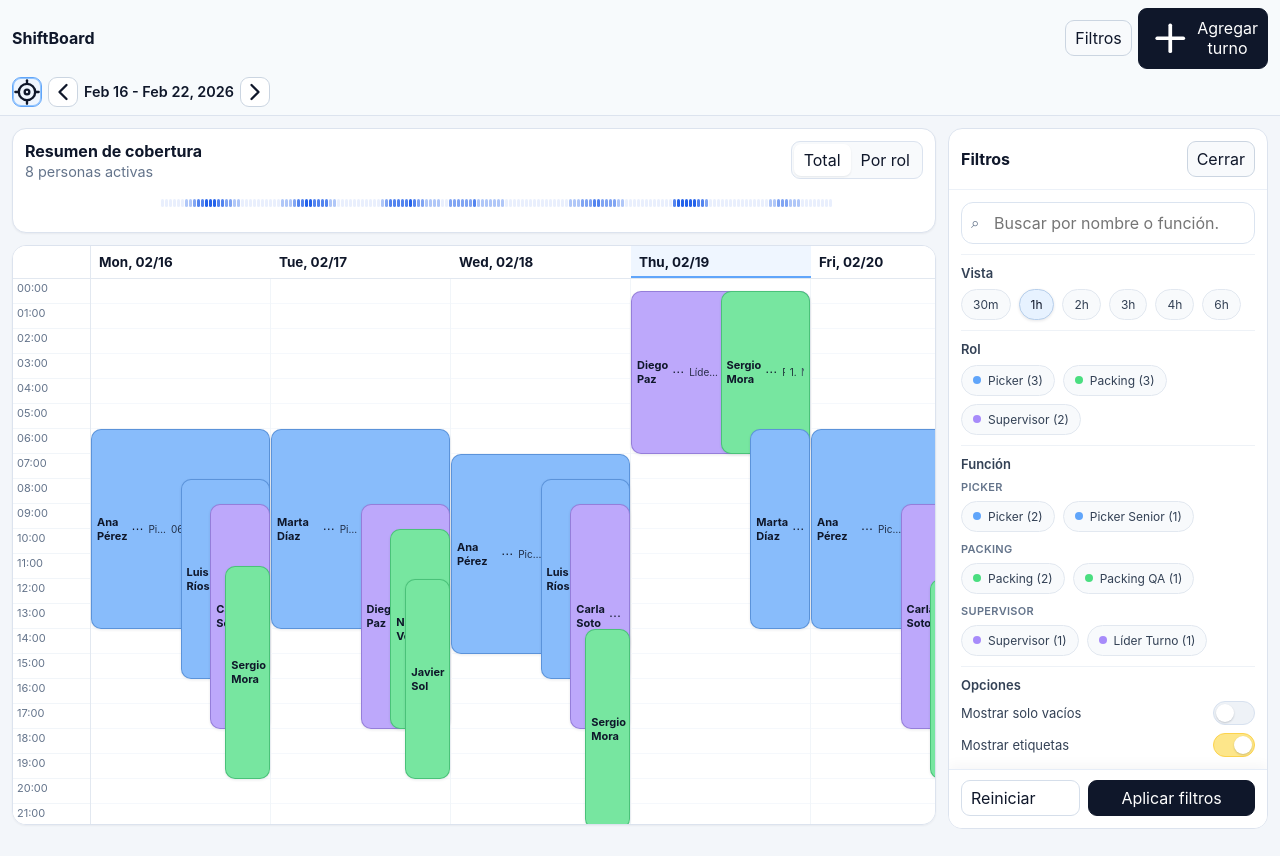
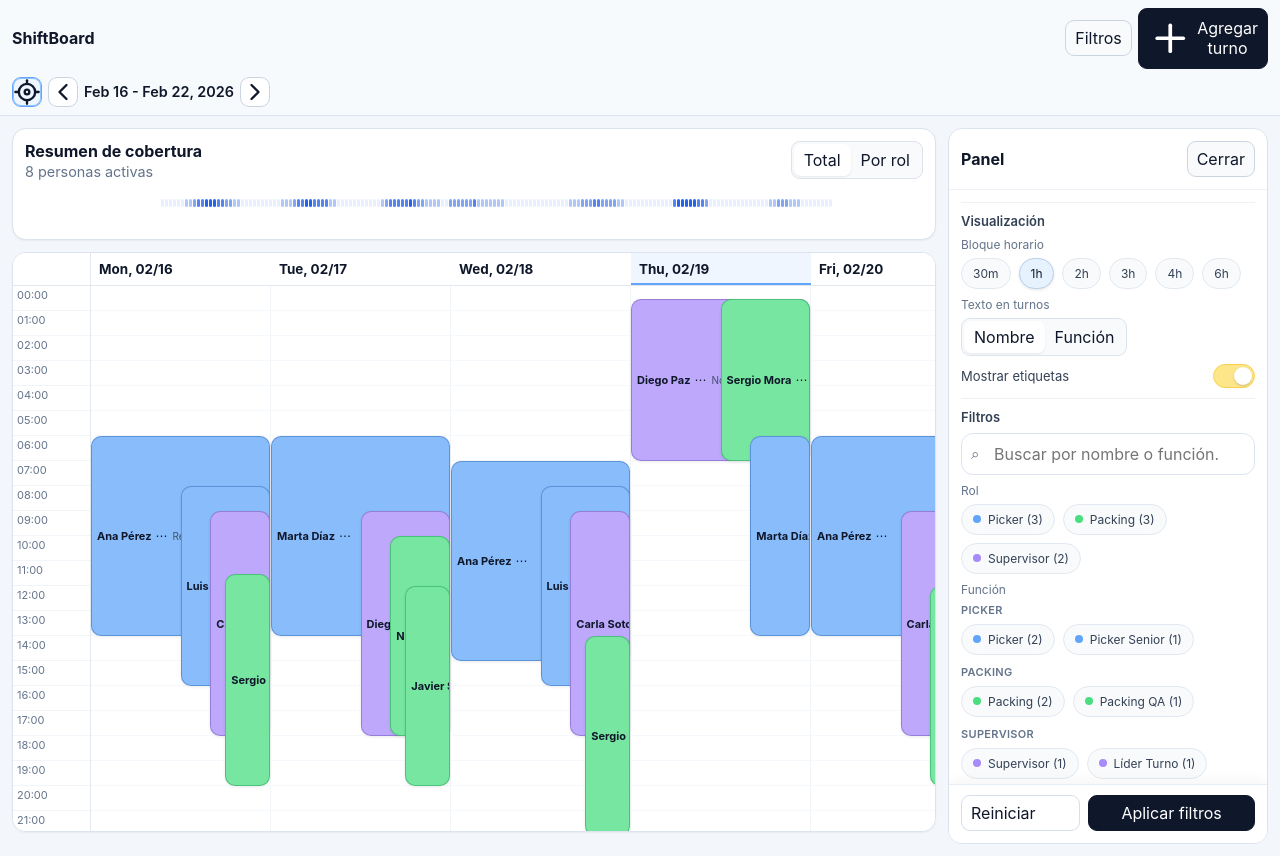
Before and after one commit to cabp393/chrono-ops, a React (Vite) app: page / in a window 1280 px wide. Built offline with nearby package versions, Linux system fonts and the light colour scheme.

Commit message:
Refactor filters panel and shift label display modes

```diff
--- a/src/App.tsx
+++ b/src/App.tsx
@@ -7,19 +7,26 @@ import { WeekGrid } from './components/WeekGrid';
 import { calculateCoverage } from './lib/coverageCalc';
 import { addDays, formatWeekRange, startOfWeekMonday } from './lib/dateUtils';
 import { buildFunctionMap, buildPersonMap, buildRoleMap, getShiftRole } from './lib/relations';
-import { loadData, loadTimeScalePreference, saveData, saveTimeScalePreference } from './lib/storage';
-import type { AppliedFilters, Shift, TimeScale } from './types';
+import {
+  loadData,
+  loadShiftLabelModePreference,
+  loadTimeScalePreference,
+  saveData,
+  saveShiftLabelModePreference,
+  saveTimeScalePreference
+} from './lib/storage';
+import type { AppliedFilters, Shift, ShiftLabelMode, TimeScale } from './types';
 
 const todayWeekStart = startOfWeekMonday(new Date());
-const EMPTY_FILTERS: AppliedFilters = { searchText: '', roleIds: [], functionIds: [] };
+const EMPTY_FILTERS: AppliedFilters = { searchText: '', roleIds: [], functionIds: [], onlyGaps: false };
 
 function App() {
   const [weekStart, setWeekStart] = useState(todayWeekStart);
   const [data, setData] = useState(() => loadData(todayWeekStart));
   const [scale, setScale] = useState<TimeScale>(() => loadTimeScalePreference());
   const [filters, setFilters] = useState<AppliedFilters>(EMPTY_FILTERS);
-  const [onlyGaps, setOnlyGaps] = useState(false);
   const [showLabels, setShowLabels] = useState(true);
+  const [shiftLabelMode, setShiftLabelMode] = useState<ShiftLabelMode>(() => loadShiftLabelModePreference());
   const [modalOpen, setModalOpen] = useState(false);
   const [editing, setEditing] = useState<Shift | null>(null);
   const [focusBlock, setFocusBlock] = useState<{ dayIndex: number; blockIndex: number } | null>(null);
@@ -111,9 +118,10 @@ function App() {
             coverageTotals={coverageTotals}
             onShiftClick={(shift) => { setEditing(shift); setModalOpen(true); }}
             onDuplicateShift={(shift) => duplicateShift(shift, 1)}
-            onlyGaps={onlyGaps}
+            onlyGaps={filters.onlyGaps}
             focusBlock={focusBlock}
             showLabels={showLabels}
+            shiftLabelMode={shiftLabelMode}
           />
         </section>
 
@@ -123,14 +131,17 @@ function App() {
           people={data.people}
           appliedFilters={filters}
           showLabels={showLabels}
-          onlyGaps={onlyGaps}
           scale={scale}
           open={filtersOpen}
           onClose={() => setFiltersOpen(false)}
           onApplyFilters={setFilters}
           onResetFilters={() => setFilters(EMPTY_FILTERS)}
           onToggleLabels={setShowLabels}
-          onToggleGaps={setOnlyGaps}
+          shiftLabelMode={shiftLabelMode}
+          onShiftLabelModeChange={(mode) => {
+            setShiftLabelMode(mode);
+            saveShiftLabelModePreference(mode);
+          }}
           onScaleChange={(nextScale) => {
             setScale(nextScale);
             saveTimeScalePreference(nextScale);
--- a/src/components/DayColumn.tsx
+++ b/src/components/DayColumn.tsx
@@ -1,5 +1,5 @@
 import { useMemo } from 'react';
-import type { Function, Person, Role, Shift, TimeScale } from '../types';
+import type { Function, Person, Role, Shift, ShiftLabelMode, TimeScale } from '../types';
 import { ShiftItem } from './ShiftItem';
 
 type Props = {
@@ -14,6 +14,7 @@ type Props = {
   onlyGaps: boolean;
   focusBlockIndex: number | null;
   showLabels: boolean;
+  shiftLabelMode: ShiftLabelMode;
   onShiftClick: (shift: Shift) => void;
   onDuplicateShift: (shift: Shift) => void;
 };
@@ -29,6 +30,7 @@ export const DayColumn = ({
   onlyGaps,
   focusBlockIndex,
   showLabels,
+  shiftLabelMode,
   onShiftClick,
   onDuplicateShift
 }: Props) => {
@@ -87,6 +89,7 @@ export const DayColumn = ({
             onClick={onShiftClick}
             onDuplicate={onDuplicateShift}
             showLabel={showLabels}
+            shiftLabelMode={shiftLabelMode}
             style={{ top, height, width, left }}
           />
         );
--- a/src/components/FiltersPanel.tsx
+++ b/src/components/FiltersPanel.tsx
@@ -1,6 +1,6 @@
 import { useEffect, useMemo, useState } from 'react';
 import { TIME_SCALE_OPTIONS, scaleLabel } from '../lib/timeScale';
-import type { AppliedFilters, Function, Person, Role, TimeScale } from '../types';
+import type { AppliedFilters, Function, Person, Role, ShiftLabelMode, TimeScale } from '../types';
 import { FilterFooter } from './filters/FilterFooter';
 import { FilterPill } from './filters/FilterPill';
 import { FilterSection } from './filters/FilterSection';
@@ -12,14 +12,14 @@ type Props = {
   people: Person[];
   appliedFilters: AppliedFilters;
   showLabels: boolean;
-  onlyGaps: boolean;
   scale: TimeScale;
+  shiftLabelMode: ShiftLabelMode;
   open: boolean;
   onClose: () => void;
   onApplyFilters: (filters: AppliedFilters) => void;
   onResetFilters: () => void;
   onToggleLabels: (value: boolean) => void;
-  onToggleGaps: (value: boolean) => void;
+  onShiftLabelModeChange: (mode: ShiftLabelMode) => void;
   onScaleChange: (value: TimeScale) => void;
 };
 
@@ -31,14 +31,14 @@ export const FiltersPanel = ({
   people,
   appliedFilters,
   showLabels,
-  onlyGaps,
   scale,
+  shiftLabelMode,
   open,
   onClose,
   onApplyFilters,
   onResetFilters,
   onToggleLabels,
-  onToggleGaps,
+  onShiftLabelModeChange,
   onScaleChange
 }: Props) => {
   const [draft, setDraft] = useState<AppliedFilters>(appliedFilters);
@@ -117,7 +117,7 @@ export const FiltersPanel = ({
   return (
     <aside className={`filters-panel ${open ? 'open' : ''}`}>
       <div className="filters-head">
-        <h3>Filtros</h3>
+        <h3>Panel</h3>
         <div className="filters-head-actions">
           {hasUnsavedChanges && <span className="pending-badge">Cambios sin aplicar</span>}
           <button type="button" className="ghost" onClick={handleClose}>Cerrar</button>
@@ -125,13 +125,9 @@ export const FiltersPanel = ({
       </div>
 
       <div className="filters-scroll">
-        <SearchInput
-          value={draft.searchText}
-          onChange={(value) => setDraft((prev) => ({ ...prev, searchText: value }))}
-          onClear={() => setDraft((prev) => ({ ...prev, searchText: '' }))}
-        />
-
-        <FilterSection title="Vista">
+        <FilterSection title="Visualización">
+          <div className="sub-control">
+            <p>Bloque horario</p>
             <div className="pill-grid">
               {TIME_SCALE_OPTIONS.map((option) => (
                 <button
@@ -144,9 +140,50 @@ export const FiltersPanel = ({
                 </button>
               ))}
             </div>
+          </div>
+
+          <div className="sub-control">
+            <p>Texto en turnos</p>
+            <div className="segmented shift-label-segmented">
+              <button
+                type="button"
+                className={shiftLabelMode === 'person' ? 'active' : ''}
+                onClick={() => onShiftLabelModeChange('person')}
+              >
+                Nombre
+              </button>
+              <button
+                type="button"
+                className={shiftLabelMode === 'function' ? 'active' : ''}
+                onClick={() => onShiftLabelModeChange('function')}
+              >
+                Función
+              </button>
+            </div>
+          </div>
+
+          <label className="switch-row">
+            <span>Mostrar etiquetas</span>
+            <button
+              type="button"
+              className={`switch ${showLabels ? 'on' : ''}`}
+              aria-pressed={showLabels}
+              onClick={() => onToggleLabels(!showLabels)}
+            >
+              <span className="switch-thumb" />
+            </button>
+          </label>
         </FilterSection>
 
-        <FilterSection title="Rol">
+        <FilterSection title="Filtros">
+          <SearchInput
+            value={draft.searchText}
+            onChange={(value) => setDraft((prev) => ({ ...prev, searchText: value }))}
+            onClear={() => setDraft((prev) => ({ ...prev, searchText: '' }))}
+          />
+
+          <div className="sub-control">
+            <p>Rol</p>
             <div className="pill-grid">
               {roles.map((role) => (
                 <FilterPill
@@ -159,9 +196,10 @@ export const FiltersPanel = ({
                 />
               ))}
             </div>
-        </FilterSection>
+          </div>
 
-        <FilterSection title="Función">
+          <div className="sub-control">
+            <p>Función</p>
             <div className="function-groups">
               {visibleRoleIds.map((roleId) => {
                 const role = roles.find((item) => item.id === roleId);
@@ -186,28 +224,15 @@ export const FiltersPanel = ({
                 );
               })}
             </div>
-        </FilterSection>
+          </div>
 
-        <FilterSection title="Opciones">
           <label className="switch-row">
             <span>Mostrar solo vacíos</span>
             <button
               type="button"
-              className={`switch ${onlyGaps ? 'on' : ''}`}
-              aria-pressed={onlyGaps}
-              onClick={() => onToggleGaps(!onlyGaps)}
-            >
-              <span className="switch-thumb" />
-            </button>
-          </label>
-
-          <label className="switch-row">
-            <span>Mostrar etiquetas</span>
-            <button
-              type="button"
-              className={`switch ${showLabels ? 'on' : ''}`}
-              aria-pressed={showLabels}
-              onClick={() => onToggleLabels(!showLabels)}
+              className={`switch ${draft.onlyGaps ? 'on' : ''}`}
+              aria-pressed={draft.onlyGaps}
+              onClick={() => setDraft((prev) => ({ ...prev, onlyGaps: !prev.onlyGaps }))}
             >
               <span className="switch-thumb" />
             </button>
@@ -216,9 +241,11 @@ export const FiltersPanel = ({
       </div>
 
       <FilterFooter
+        disabledApply={!hasUnsavedChanges}
         onApply={() => onApplyFilters(draft)}
         onReset={() => {
-          setDraft({ searchText: '', roleIds: [], functionIds: [] });
+          const resetFilters: AppliedFilters = { searchText: '', roleIds: [], functionIds: [], onlyGaps: false };
+          setDraft(resetFilters);
           onResetFilters();
         }}
       />
--- a/src/components/ShiftItem.tsx
+++ b/src/components/ShiftItem.tsx
@@ -1,6 +1,6 @@
 import type { CSSProperties } from 'react';
-import type { Function, Person, Role, Shift } from '../types';
 import { formatHour } from '../lib/dateUtils';
+import type { Function, Person, Role, Shift, ShiftLabelMode } from '../types';
 
 type Props = {
   shift: Shift;
@@ -12,14 +12,16 @@ type Props = {
   onClick: (shift: Shift) => void;
   onDuplicate: (shift: Shift) => void;
   showLabel: boolean;
+  shiftLabelMode: ShiftLabelMode;
 };
 
-const initials = (name?: string) => (name || 'SP').split(' ').map((part) => part[0]).join('').slice(0, 2).toUpperCase();
-
-export const ShiftItem = ({ shift, person, functionInfo, role, compact, style, onClick, onDuplicate, showLabel }: Props) => {
+export const ShiftItem = ({ shift, person, functionInfo, role, compact, style, onClick, onDuplicate, showLabel, shiftLabelMode }: Props) => {
   const start = new Date(shift.startISO);
   const end = new Date(shift.endISO);
-  const title = `${person?.nombre ?? 'Sin persona'} · ${functionInfo?.nombre ?? 'Sin función'} · ${formatHour(start)}-${formatHour(end)}`;
+  const summaryText = shiftLabelMode === 'function'
+    ? (functionInfo?.nombre ?? 'Sin función')
+    : (person?.nombre ?? 'Sin persona');
+  const title = `${person?.nombre ?? 'Sin persona'} · ${functionInfo?.nombre ?? 'Sin función'} · ${role?.nombre ?? 'Sin rol'} · ${formatHour(start)}-${formatHour(end)}${shift.etiqueta ? ` · ${shift.etiqueta}` : ''}`;
 
   return (
     <button
@@ -29,16 +31,19 @@ export const ShiftItem = ({ shift, person, functionInfo, role, compact, style, o
       title={title}
     >
       <div className="shift-top">
-        <strong>{compact ? initials(person?.nombre) : (person?.nombre ?? 'Sin persona')}</strong>
+        <strong>{summaryText}</strong>
         <details className="shift-menu" onClick={(e) => e.stopPropagation()}>
-          <summary>⋯</summary>
+          <summary aria-label="Ver detalle del turno">⋯</summary>
           <div className="shift-menu-popover">
+            <p><strong>Nombre:</strong> {person?.nombre ?? 'Sin persona'}</p>
+            <p><strong>Función:</strong> {functionInfo?.nombre ?? 'Sin función'}</p>
+            <p><strong>Rol:</strong> {role?.nombre ?? 'Sin rol'}</p>
+            <p><strong>Horario:</strong> {formatHour(start)}–{formatHour(end)}</p>
+            {shift.etiqueta && <p><strong>Etiqueta:</strong> {shift.etiqueta}</p>}
             <button onClick={() => onDuplicate(shift)}>Duplicar +1 día</button>
           </div>
         </details>
       </div>
-      {!compact && <span>{functionInfo?.nombre ?? 'Sin función'}</span>}
-      {!compact && <small>{formatHour(start)}–{formatHour(end)}</small>}
       {!compact && showLabel && shift.etiqueta && <em>{shift.etiqueta}</em>}
     </button>
   );
--- a/src/components/WeekGrid.tsx
+++ b/src/components/WeekGrid.tsx
@@ -1,5 +1,5 @@
 import { useEffect, useMemo, useRef } from 'react';
-import type { Function, Person, Role, Shift, TimeScale } from '../types';
+import type { Function, Person, Role, Shift, ShiftLabelMode, TimeScale } from '../types';
 import { addDays, formatDayHeader, isSameDay } from '../lib/dateUtils';
 import { DayColumn } from './DayColumn';
 import { TimeAxis } from './TimeAxis';
@@ -17,6 +17,7 @@ type Props = {
   onlyGaps: boolean;
   focusBlock: { dayIndex: number; blockIndex: number } | null;
   showLabels: boolean;
+  shiftLabelMode: ShiftLabelMode;
 };
 
 const BLOCK_HEIGHT: Record<TimeScale, number> = { 30: 30, 60: 25, 120: 21, 180: 19, 240: 17, 360: 16 };
@@ -33,7 +34,8 @@ export const WeekGrid = ({
   onDuplicateShift,
   onlyGaps,
   focusBlock,
-  showLabels
+  showLabels,
+  shiftLabelMode
 }: Props) => {
   const blockHeight = BLOCK_HEIGHT[scale];
   const gridRef = useRef<HTMLDivElement>(null);
@@ -83,6 +85,7 @@ export const WeekGrid = ({
               onlyGaps={onlyGaps}
               focusBlockIndex={focusBlock?.dayIndex === dayIdx ? focusBlock.blockIndex : null}
               showLabels={showLabels}
+              shiftLabelMode={shiftLabelMode}
               onShiftClick={onShiftClick}
               onDuplicateShift={onDuplicateShift}
             />
--- a/src/lib/storage.ts
+++ b/src/lib/storage.ts
@@ -1,10 +1,11 @@
-import type { AppData, Function, Person, Role, Shift } from '../types';
+import type { AppData, Function, Person, Role, Shift, ShiftLabelMode } from '../types';
 import { clampScale } from './timeScale';
 import type { TimeScale } from '../types';
 
 const STORAGE_KEY = 'shiftboard:data:v2';
 const LEGACY_STORAGE_KEY = 'shiftboard:data:v1';
 const VIEW_SCALE_KEY = 'shiftboard:view:timeScale';
+const SHIFT_LABEL_MODE_KEY = 'shiftboard:view:shiftLabelMode';
 
 type LegacyPerson = {
   id: string;
@@ -191,3 +192,13 @@ export const loadTimeScalePreference = (): TimeScale => {
 export const saveTimeScalePreference = (scale: TimeScale) => {
   localStorage.setItem(VIEW_SCALE_KEY, String(scale));
 };
+
+export const loadShiftLabelModePreference = (): ShiftLabelMode => {
+  const raw = localStorage.getItem(SHIFT_LABEL_MODE_KEY);
+  if (raw === 'person' || raw === 'function') return raw;
+  return 'person';
+};
+
+export const saveShiftLabelModePreference = (mode: ShiftLabelMode) => {
+  localStorage.setItem(SHIFT_LABEL_MODE_KEY, mode);
+};
--- a/src/styles.css
+++ b/src/styles.css
@@ -135,7 +135,7 @@ select, input { width: 100%; border: 1px solid #cbd5e1; border-radius: 9px; padd
 }
 .shift-item.compact { padding: 3px 5px; }
 .shift-top { display: flex; justify-content: space-between; align-items: center; gap: 4px; }
-.shift-item strong { font-size: 11px; }
+.shift-item strong { display: block; font-size: 11px; white-space: nowrap; text-overflow: ellipsis; overflow: hidden; }
 .shift-item span, .shift-item small, .shift-item em { display: block; opacity: 0.85; font-size: 10px; white-space: nowrap; text-overflow: ellipsis; overflow: hidden; }
 .shift-item em { font-style: normal; color: #334155; }
 .shift-menu { margin-left: auto; }
@@ -145,13 +145,18 @@ select, input { width: 100%; border: 1px solid #cbd5e1; border-radius: 9px; padd
   position: absolute;
   right: 2px;
   top: 18px;
+  min-width: 210px;
+  display: grid;
+  gap: 4px;
   background: #fff;
   border: 1px solid #dbe3ef;
   border-radius: 8px;
   box-shadow: 0 8px 24px rgba(15, 23, 42, 0.16);
+  padding: 8px;
   z-index: 12;
 }
-.shift-menu-popover button { border: 0; border-radius: 8px; white-space: nowrap; }
+.shift-menu-popover p { margin: 0; font-size: 11px; color: #334155; }
+.shift-menu-popover button { border: 1px solid #dbe3ef; border-radius: 8px; white-space: nowrap; justify-content: center; margin-top: 2px; }
 
 
 .filters-panel {
@@ -231,6 +236,16 @@ select, input { width: 100%; border: 1px solid #cbd5e1; border-radius: 9px; padd
   font-weight: 600;
   color: #334155;
 }
+.sub-control {
+  display: grid;
+  gap: 6px;
+}
+.sub-control > p {
+  margin: 0;
+  font-size: 12px;
+  color: #64748b;
+}
+.shift-label-segmented { width: fit-content; }
 .pill-grid {
   display: flex;
   flex-wrap: wrap;
@@ -348,6 +363,7 @@ select, input { width: 100%; border: 1px solid #cbd5e1; border-radius: 9px; padd
     width: min(340px, 90vw);
     max-height: 100dvh;
     height: 100dvh;
+    padding-bottom: env(safe-area-inset-bottom);
     z-index: 80;
     border-radius: 0;
     transform: translateX(100%);
--- a/src/types/index.ts
+++ b/src/types/index.ts
@@ -26,6 +26,8 @@ export type Shift = {
 
 export type TimeScale = 30 | 60 | 120 | 180 | 240 | 360;
 
+export type ShiftLabelMode = 'person' | 'function';
+
 export type AppData = {
   roles: Role[];
   functions: Function[];
@@ -44,4 +46,5 @@ export type AppliedFilters = {
   searchText: string;
   roleIds: string[];
   functionIds: string[];
+  onlyGaps: boolean;
 };
```
Lines whose indentation alone changed are shown as unchanged.
